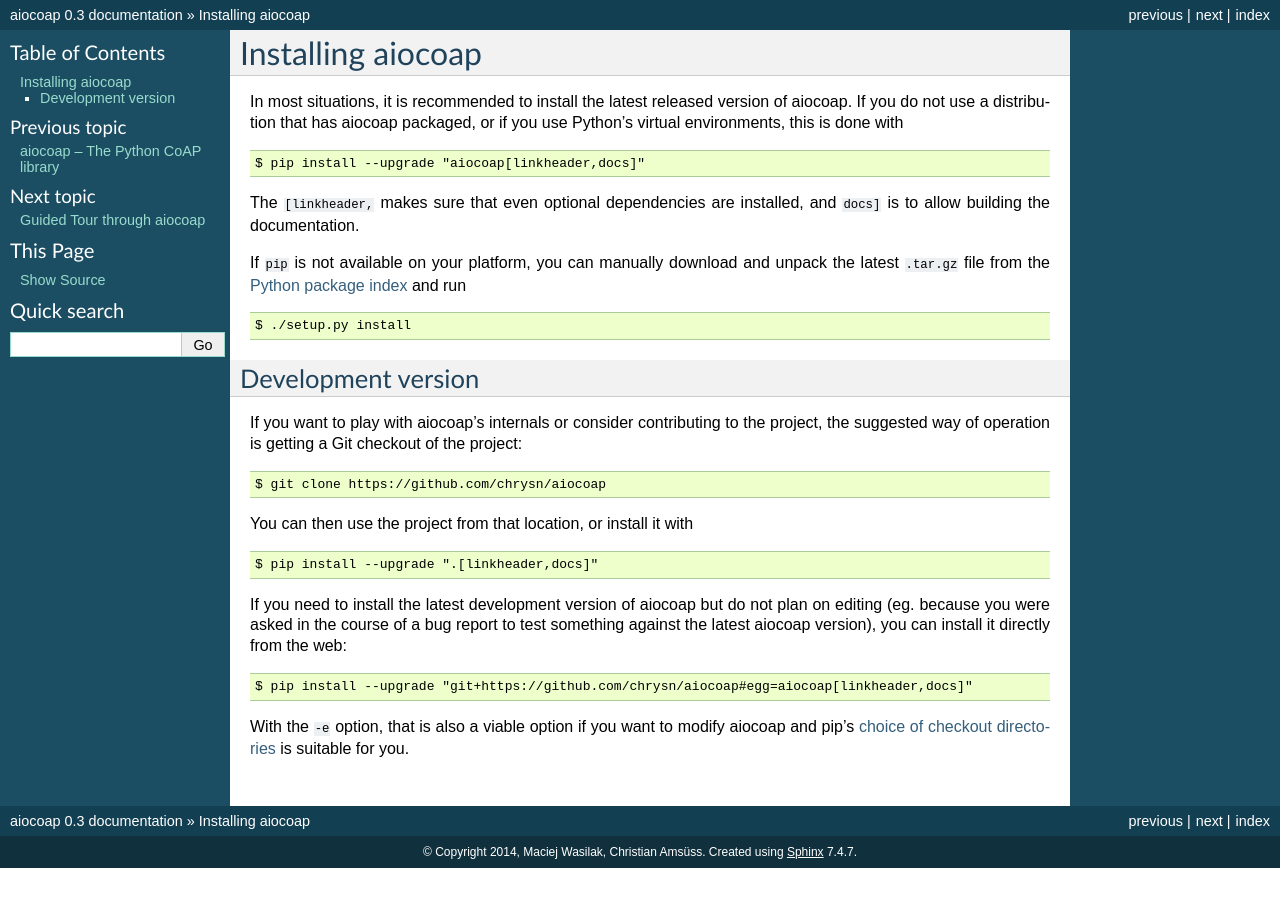
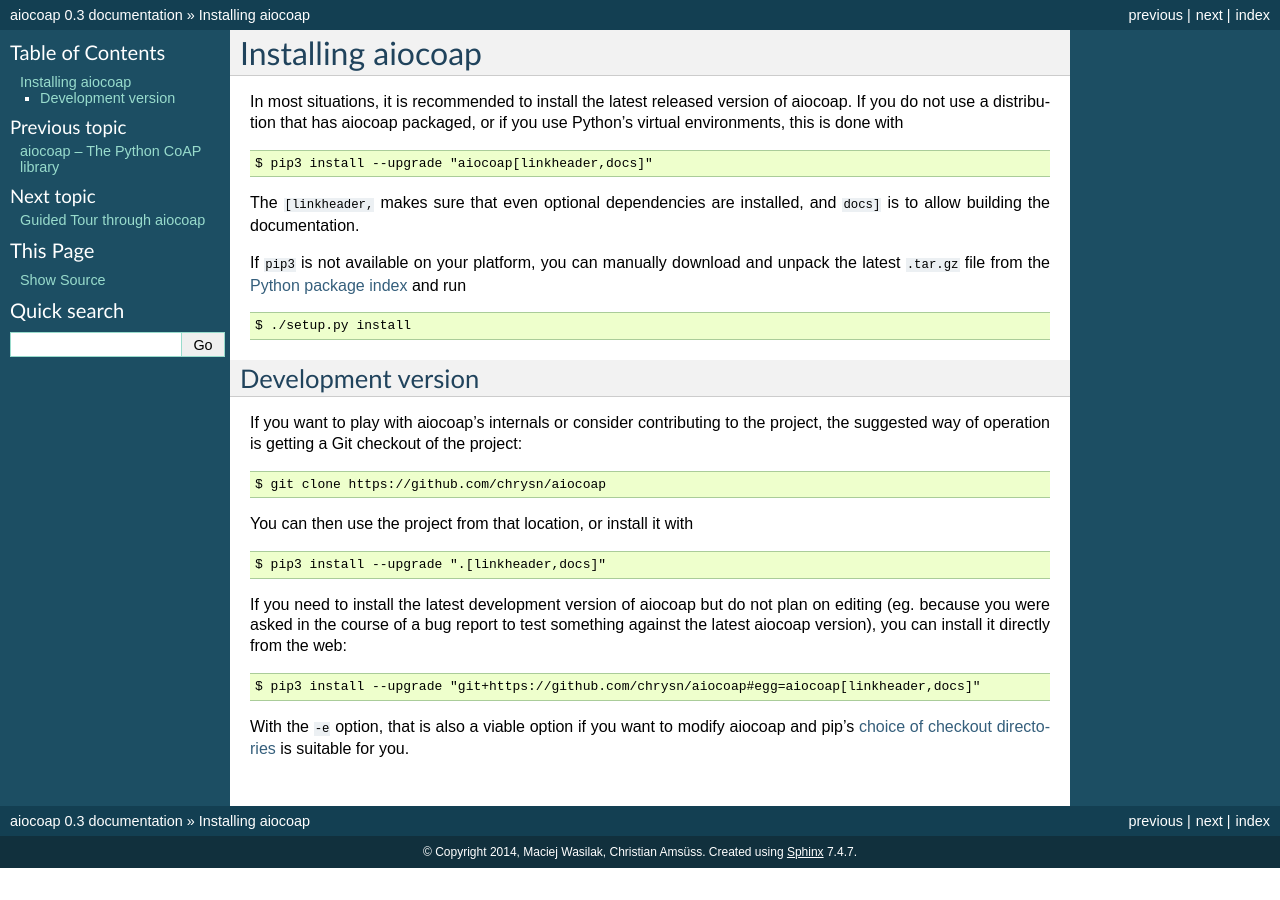
Before and after one commit to chrysn/aiocoap, a Sphinx documentation site: the page built from doc/installation.rst, in a window 1280 px wide. Built offline with Sphinx 7.4.7, drawn with Linux system fonts in a browser that asks for light colours; pages that are not in the unit, such as notebooks, are missing from menus.

Commit message:
doc: Recommend using pip3 over pip
Closes: https://github.com/chrysn/aiocoap/issues/57

```diff
--- a/doc/installation.rst
+++ b/doc/installation.rst
@@ -7,14 +7,14 @@
 
 ::
 
-    $ pip install --upgrade "aiocoap[linkheader,docs]"
+    $ pip3 install --upgrade "aiocoap[linkheader,docs]"
 
 The ``[linkheader,`` makes sure that even optional dependencies are installed,
 and ``docs]`` is to allow building the documentation.
 
 .. is there an "install all extas" option?
 
-If ``pip`` is not available on your platform, you can manually download and
+If ``pip3`` is not available on your platform, you can manually download and
 unpack the latest ``.tar.gz`` file from the `Python package index`_ and run
 
 ::
@@ -34,14 +34,14 @@
 
 ::
 
-    $ pip install --upgrade ".[linkheader,docs]"
+    $ pip3 install --upgrade ".[linkheader,docs]"
 
 If you need to install the latest development version of aiocoap but do not
 plan on editing (eg. because you were asked in the course of a bug report to
 test something against the latest aiocoap version), you can install it directly
 from the web::
 
-    $ pip install --upgrade "git+https://github.com/chrysn/aiocoap#egg=aiocoap[linkheader,docs]"
+    $ pip3 install --upgrade "git+https://github.com/chrysn/aiocoap#egg=aiocoap[linkheader,docs]"
 
 With the ``-e`` option, that is also a viable option if you want to modify
 aiocoap and pip's `choice of checkout directories`_ is suitable for you.
```
